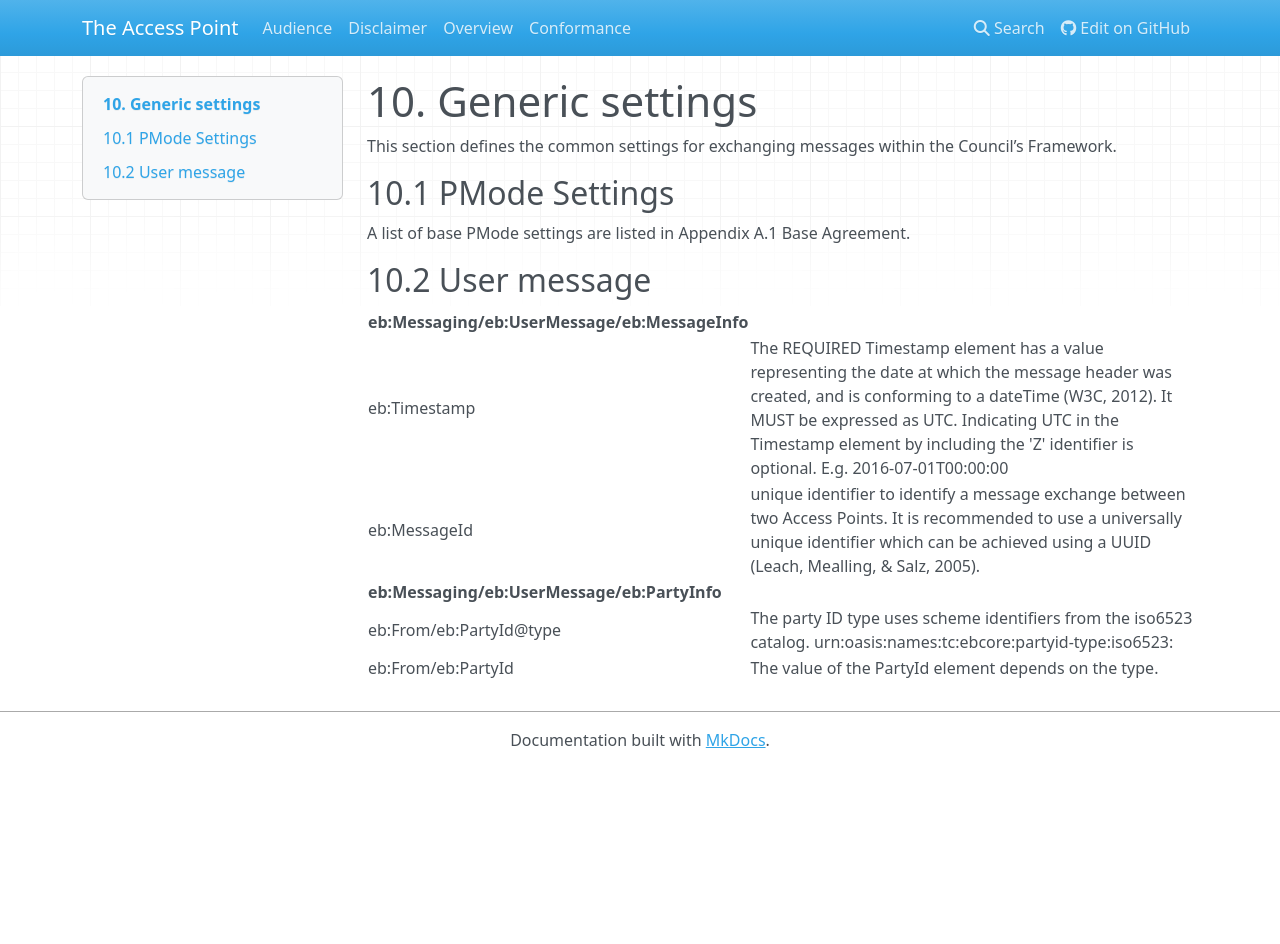
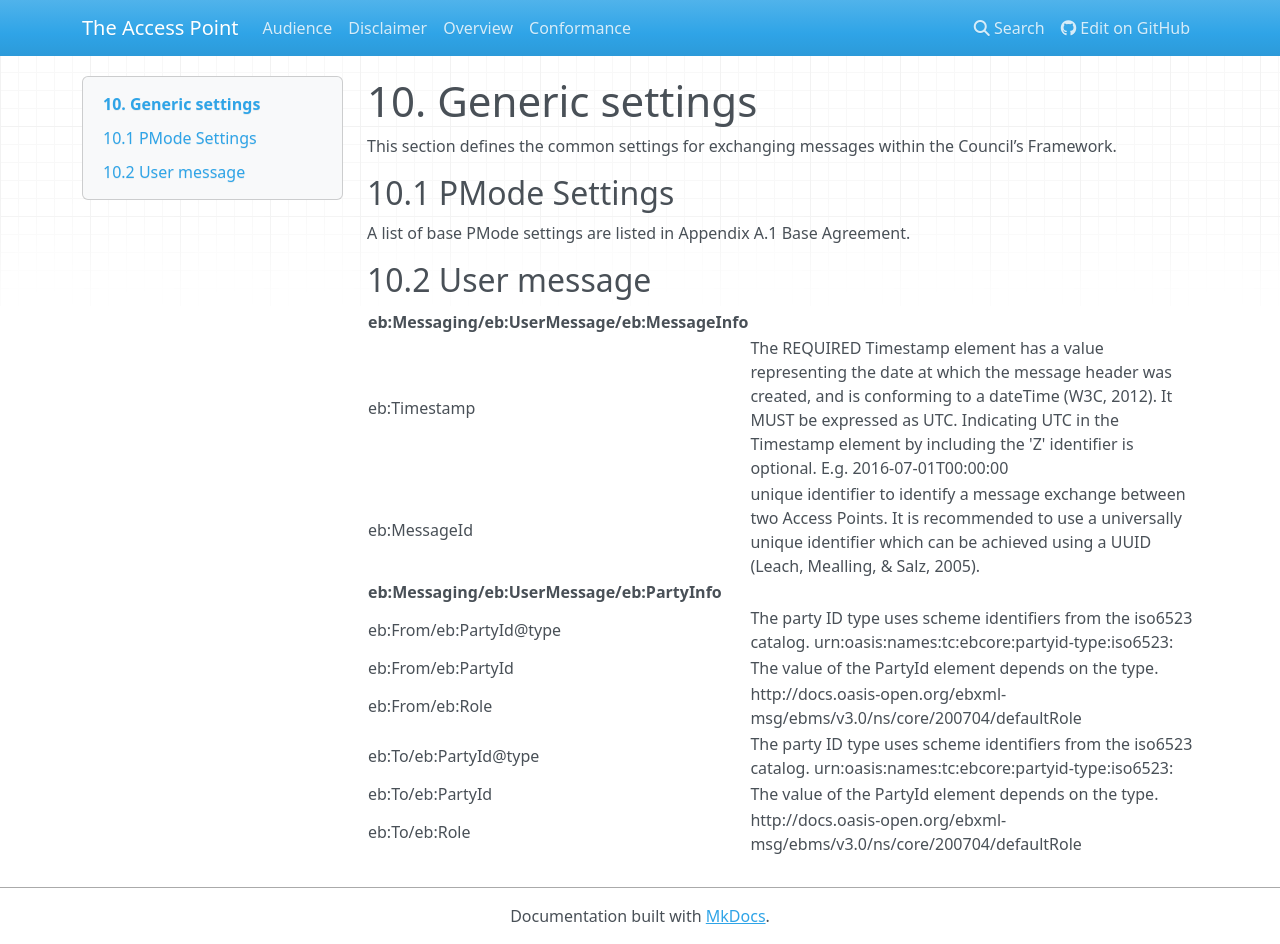
Before and after one commit to Digital-Business-Council/Access-Point, an MkDocs documentation site: the page built from docs/generic-settings.md, in a window 1280 px wide and 944 px high. Built offline with MkDocs 1.6.1, drawn with Linux system fonts in a browser that asks for light colours; nearby versions of some CDN libraries; old or Windows-style settings are respelled for this version of MkDocs.

Commit message:
Update generic-settings.md

```diff
--- a/docs/generic-settings.md
+++ b/docs/generic-settings.md
@@ -17,3 +17,7 @@ eb:MessageId |  unique identifier to identify a message exchange between two Acc
 **eb:Messaging/eb:UserMessage/eb:PartyInfo**|
 eb:From/eb:PartyId@type | The party ID type uses scheme identifiers from the iso6523 catalog. urn:oasis:names:tc:ebcore:partyid-type:iso6523:<iso6523 scheme> |
 eb:From/eb:PartyId | The value of the PartyId element depends on the type. |
+eb:From/eb:Role | http://docs.oasis-open.org/ebxml-msg/ebms/v3.0/ns/core/200704/defaultRole |
+eb:To/eb:PartyId@type | The party ID type uses scheme identifiers from the iso6523 catalog. urn:oasis:names:tc:ebcore:partyid-type:iso6523:<iso6523 scheme> |
+eb:To/eb:PartyId | The value of the PartyId element depends on the type. |
+eb:To/eb:Role | http://docs.oasis-open.org/ebxml-msg/ebms/v3.0/ns/core/200704/defaultRole |
```
